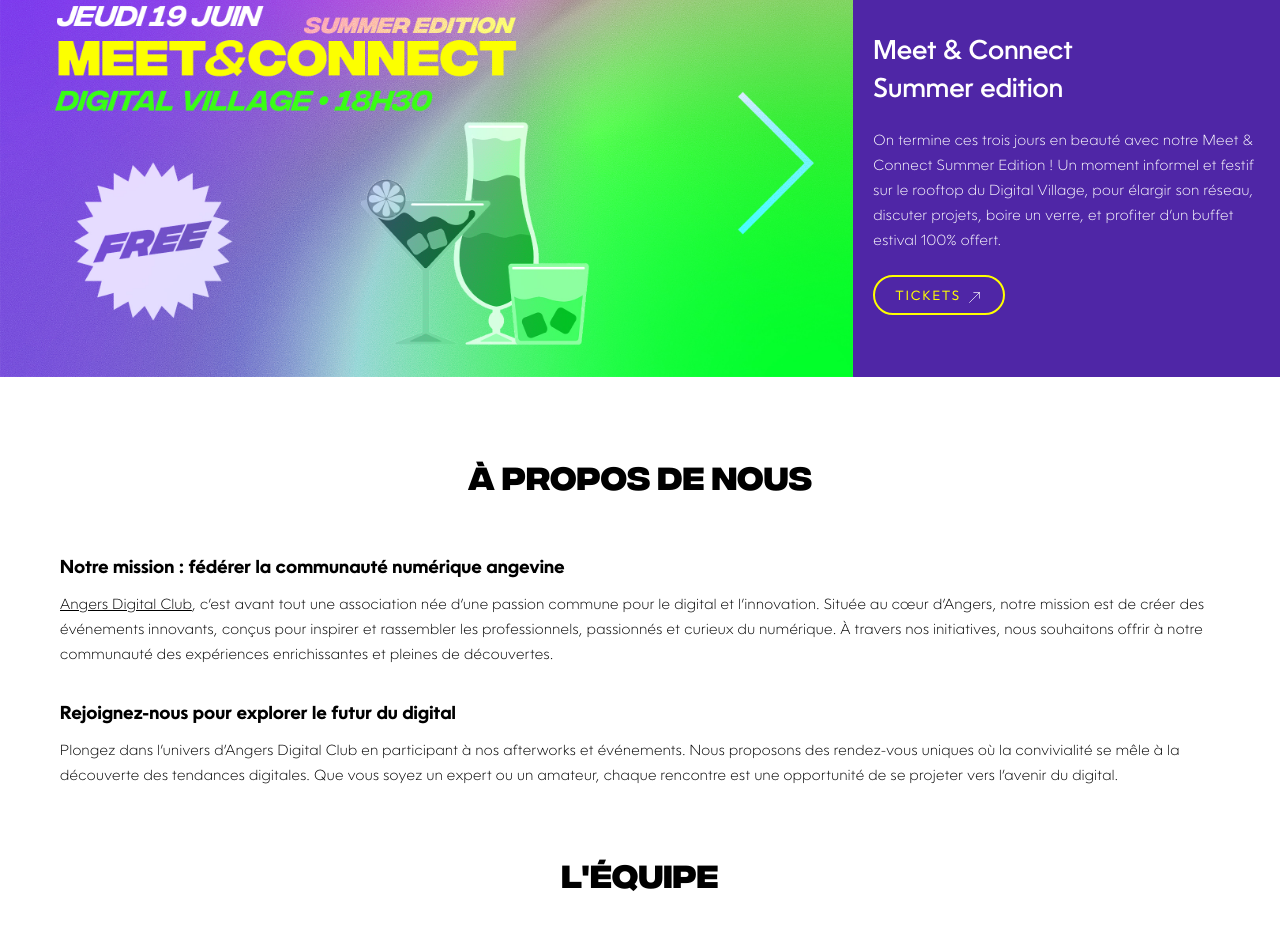
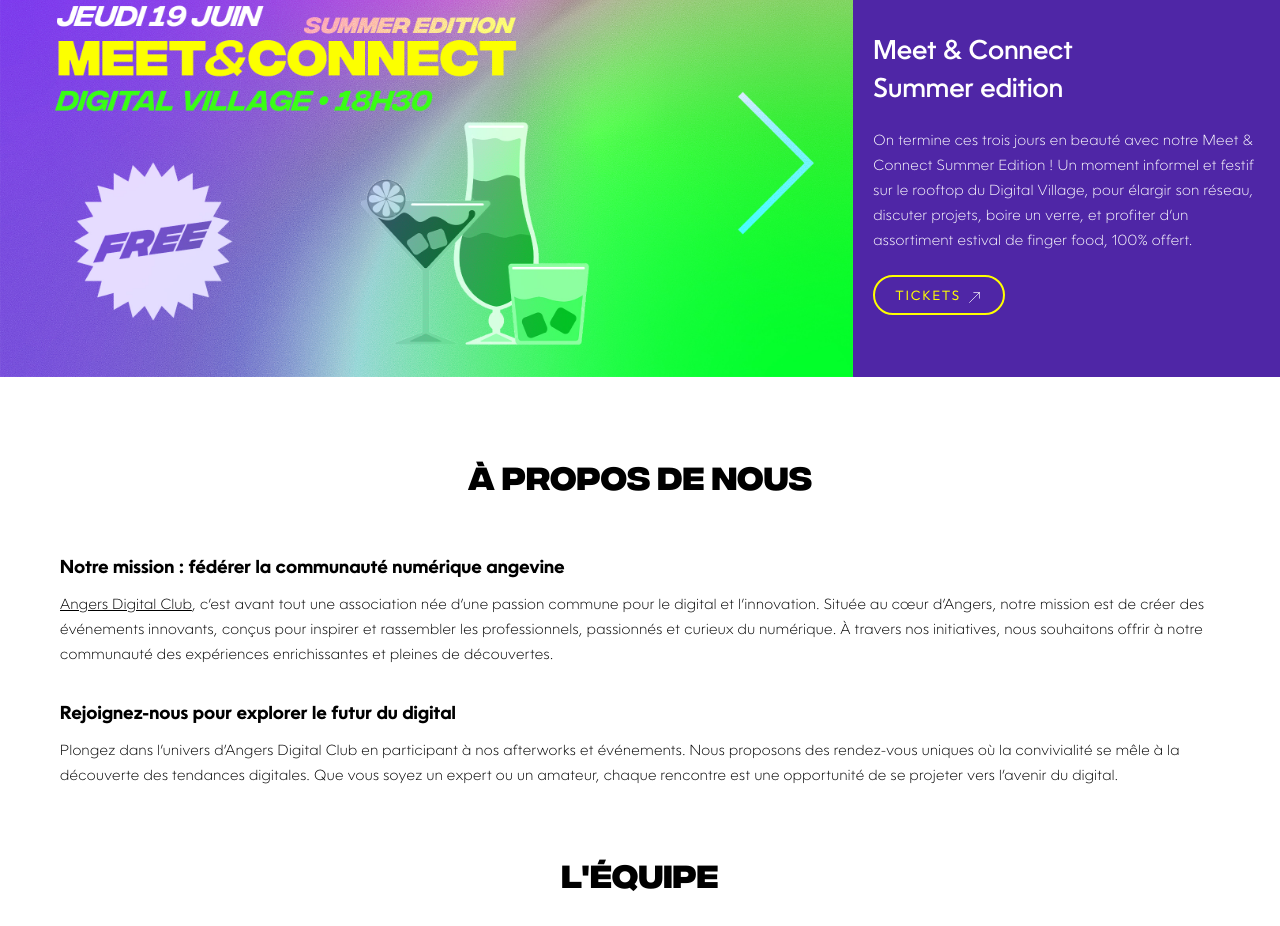
Before and after one commit to elodiechgr/angers-digital-days, a plain HTML site: page index.html in a window 1280 px wide. Shown: the part 1820-2746 px from the top of the page. Drawn offline with nearby package versions, Linux system fonts and the light colour scheme; a script that the page names is missing.

Commit message:
changement txt

```diff
--- a/index.html
+++ b/index.html
@@ -104,7 +104,7 @@
     <div id="w-node-_37588f2e-8d4a-2319-f6aa-9e0893d3c3ef-08ab0296" class="text_right_3">
       <h2 class="heading_h1_span">Meet & Connect<br>Summer edition</h2>
       <p class="paragraph">On termine ces trois jours en beauté avec notre Meet & Connect Summer Edition !
-        Un moment informel et festif sur le rooftop du Digital Village, pour élargir son réseau, discuter projets, boire un verre, et profiter d’un buffet estival 100% offert.</p>
+        Un moment informel et festif sur le rooftop du Digital Village, pour élargir son réseau, discuter projets, boire un verre, et profiter d’un assortiment estival de finger food, 100% offert.</p>
       <a href="https://summer-meet-and-connect.eventbrite.fr" data-w-id="ace1c723-6155-bbca-d528-40b46627c6bb" target="_blank" class="arrow-button-secondary w-inline-block w-clearfix">
         <div class="scroll-arrow-txt">Tickets</div><img style="-webkit-transform:translate3d(0px, 0px, 0) scale3d(1, 1, 1) rotateX(0) rotateY(0) rotateZ(0) skew(0, 0);-moz-transform:translate3d(0px, 0px, 0) scale3d(1, 1, 1) rotateX(0) rotateY(0) rotateZ(0) skew(0, 0);-ms-transform:translate3d(0px, 0px, 0) scale3d(1, 1, 1) rotateX(0) rotateY(0) rotateZ(0) skew(0, 0);transform:translate3d(0px, 0px, 0) scale3d(1, 1, 1) rotateX(0) rotateY(0) rotateZ(0) skew(0, 0)" src="images/arrow-right-top.svg" alt="" class="scroll-arrow-img">
       </a>
```
